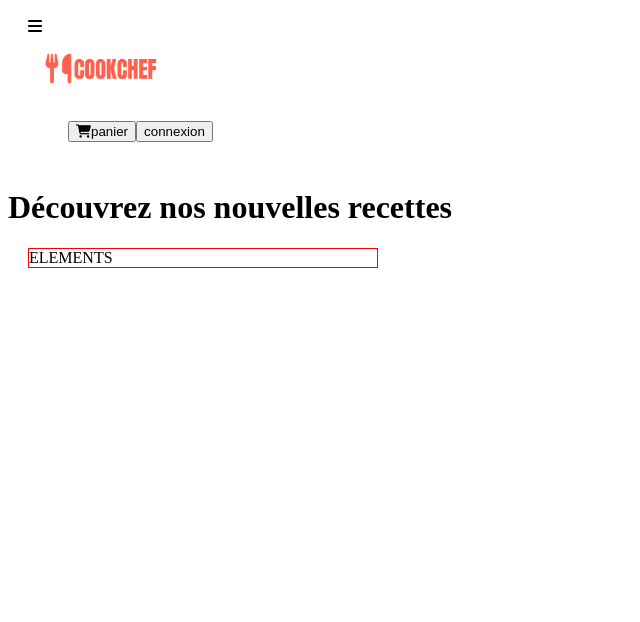
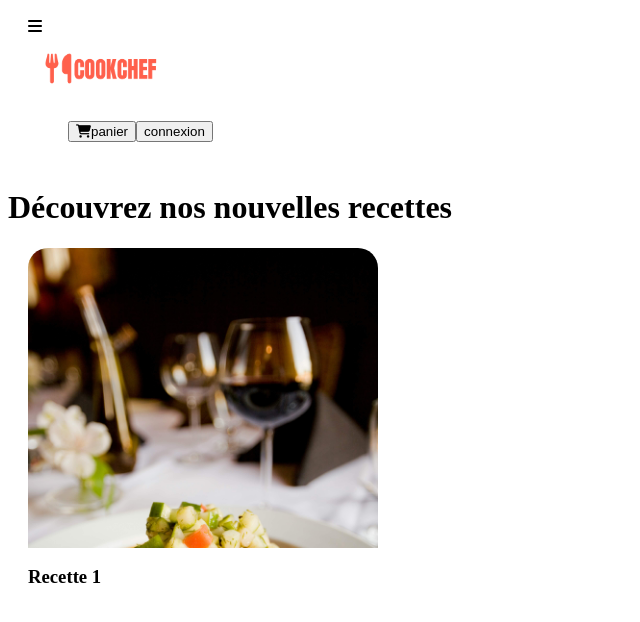
Before and after one commit to Kelaven/cookchef, a React (Vite) app: page / in a window 1280 px wide. Shown: the top 622 px of the page, without its empty margins (0-640 px from the left). Built offline with nearby package versions, Linux system fonts and the light colour scheme; the HTML template or start-up script is replaced by a standard one.

Commit message:
feat(content): recipes design finished

```diff
--- a/src/components/Content.jsx
+++ b/src/components/Content.jsx
@@ -1,4 +1,5 @@
 import styles from "./Content.module.scss";
+import Recipe from "./Recipe";
 
 function Content() {
   return (
@@ -6,7 +7,7 @@
       <h1 className="mt-20 mb-20">Découvrez nos nouvelles recettes</h1>
       <div className={`card p-20 ${styles.contentCard}`}>
         <div className={styles.grid}>
-          <div className={styles.elem}>ELEMENTS</div>
+          <Recipe />
         </div>
       </div>
     </div>
--- a/src/components/Content.module.scss
+++ b/src/components/Content.module.scss
@@ -6,11 +6,6 @@
   gap: 20px;
 }
 
-.elem {
-  border: 1px solid red;
-  color: black;
-}
-
 .contentCard {
   width: 1130px;
 }
--- /dev/null
+++ b/src/components/Recipe.jsx
@@ -0,0 +1,19 @@
+import styles from "./Recipe.module.scss";
+import recipe from "../assets/images/recette.jpg";
+
+function Recipe() {
+  return (
+    <div className={styles.recipe}>
+      <div className={styles.imageContainer}>
+        <img src={recipe} alt="photo d'une recette" />
+      </div>
+      <div
+        className={`${styles.recipeTitle} d-flex flex-row justify-content-center align-items-center`}
+      >
+        <h3>Recette 1</h3>
+      </div>
+    </div>
+  );
+}
+
+export default Recipe;
--- /dev/null
+++ b/src/components/Recipe.module.scss
@@ -0,0 +1,32 @@
+.recipe {
+  border-radius: 20px;
+  height: 400px;
+  cursor: pointer;
+  &:hover {
+    img {
+      transform: scale(1.1);
+    }
+    .recipeTitle {
+      color: var(--primary);
+    }
+  }
+}
+
+.imageContainer {
+  height: 300px;
+  border-top-left-radius: 20px;
+  border-top-right-radius: 20px;
+  overflow: hidden;
+  img {
+    width: 100%;
+    transition: 0.7s transform;
+  }
+}
+
+.recipeTitle {
+  transition: 0.7s color;
+  height: 100px;
+  border: 1px solid var(--gray-2);
+  border-bottom-left-radius: 20px;
+  border-bottom-right-radius: 20px;
+}
```
Also changed, not shown: src/assets/images/recette.jpg (added).
